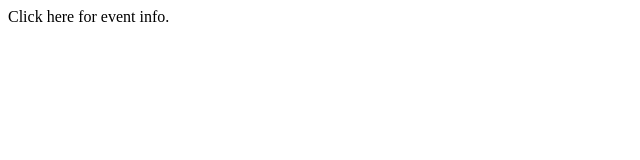
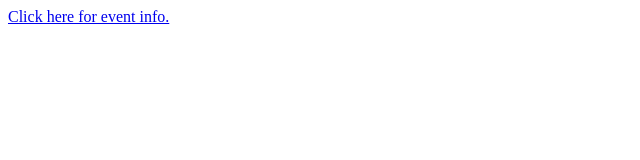
Before and after one commit to movewithmara/916NElizabeth, a plain HTML site: page index.html in a window 1280 px wide. Shown: the whole page, without its empty margins (0-640 px from the left). Drawn offline with Linux system fonts and the light colour scheme.

Commit message:
Update index.html

```diff
--- a/index.html
+++ b/index.html
@@ -1,3 +1,3 @@
 <html>
-  <p><a href="916NElizabeth.pdf"/></a>Click here for event info.</a></p>
+  <p><a href="916NElizabeth.pdf">Click here for event info.</a></p>
 </html>
```
